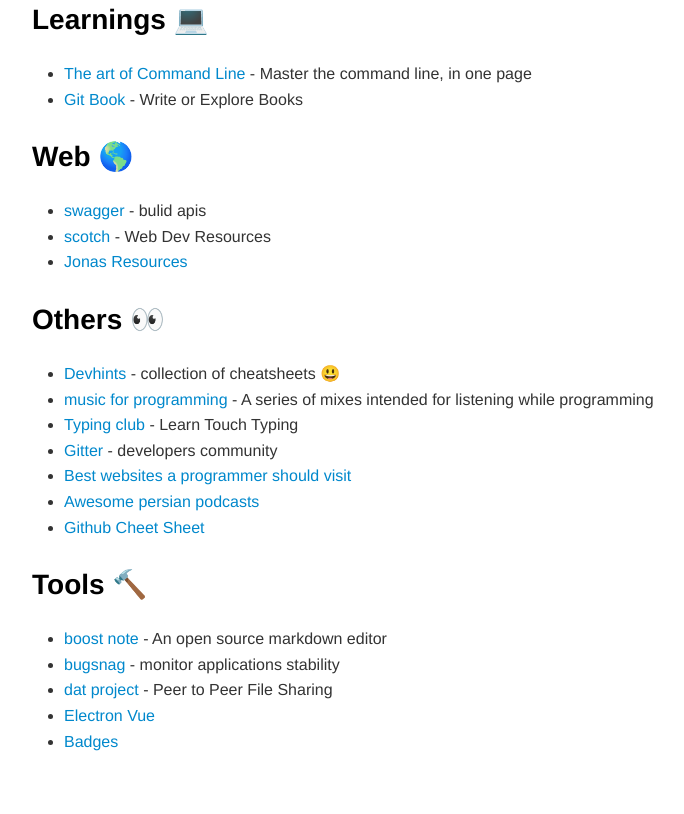
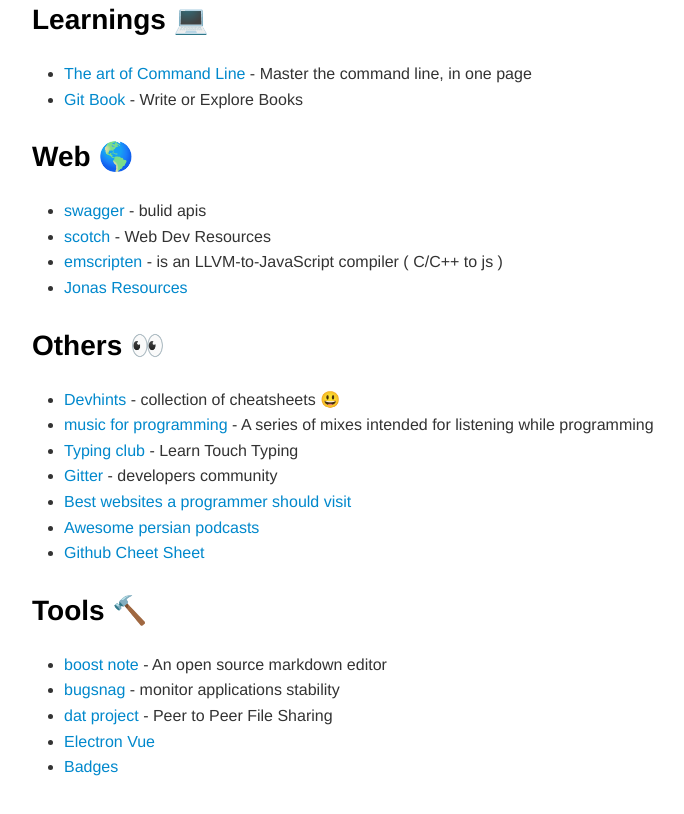
Before and after one commit to 3ripleM/Personal-Resources, a plain HTML site: page index.html in a window 1280 px wide. Shown: the part 1405-2219 px from the top of the page, without its empty margins (151-835 px from the left). Drawn offline with nearby package versions, Linux system fonts and the light colour scheme.

Commit message:
Add Emscripten

```diff
--- a/index.html
+++ b/index.html
@@ -275,6 +275,7 @@ code.language-yaml {
 <ul>
 <li><a href="https://swagger.io">swagger</a> - bulid apis</li>
 <li><a href="https://scotch.io">scotch</a> - Web Dev Resources</li>
+<li><a href="https://github.com/kripken/emscripten">emscripten</a> - is an LLVM-to-JavaScript compiler ( C/C++ to js )</li>
 <li><a href="http://codingheroes.io/resources/">Jonas Resources</a></li>
 </ul>
 <h2 class="mume-header" id="others">Others &#x1F440;</h2>
```
Also changed, not shown: 1 other file.
